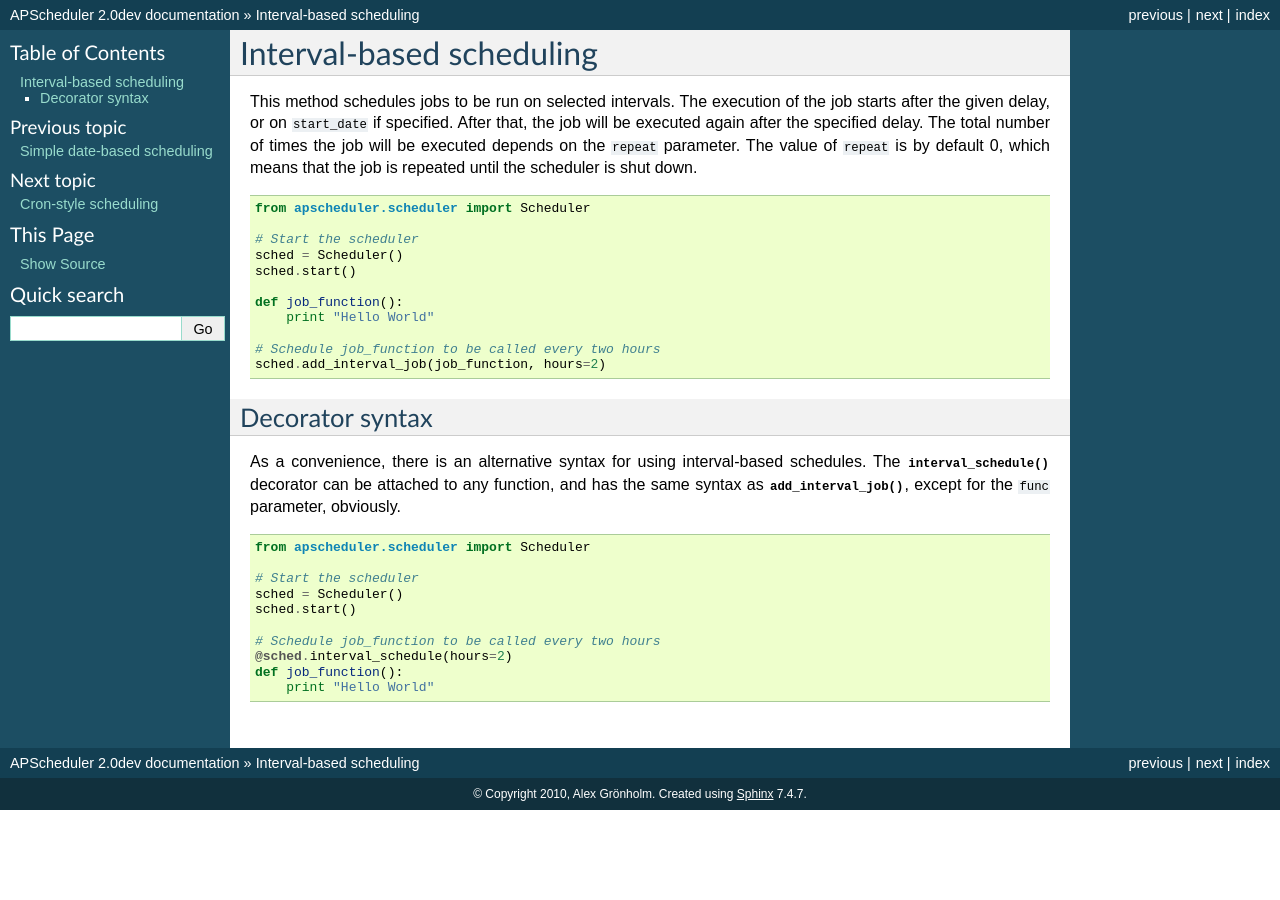
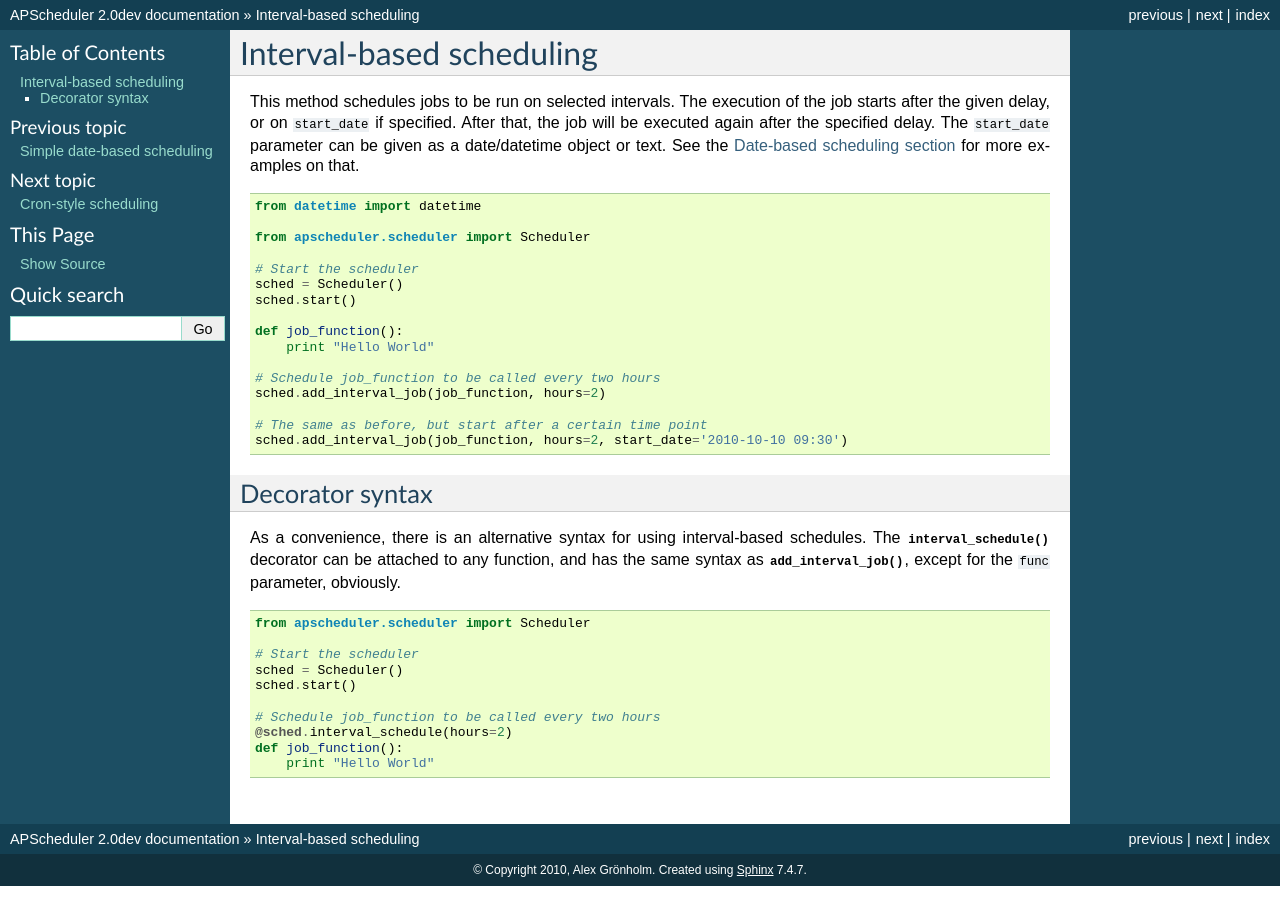
Before and after one commit to agronholm/apscheduler, a Sphinx documentation site: the page built from docs/intervalschedule.rst, in a window 1280 px wide. Built offline with Sphinx 7.4.7, drawn with Linux system fonts in a browser that asks for light colours.

Commit message:
Update docs to match the new semantics

```diff
--- a/docs/intervalschedule.rst
+++ b/docs/intervalschedule.rst
@@ -1,15 +1,16 @@
 Interval-based scheduling
 =========================
 
-This method schedules jobs to be run on selected intervals.
-The execution of the job starts after the given delay, or on
-``start_date`` if specified. After that, the job will be executed
-again after the specified delay. The total number of times the job
-will be executed depends on the ``repeat`` parameter.
-The value of ``repeat`` is by default 0, which means that the job is
-repeated until the scheduler is shut down.
+This method schedules jobs to be run on selected intervals. The execution of
+the job starts after the given delay, or on ``start_date`` if specified. After
+that, the job will be executed again after the specified delay. The
+``start_date`` parameter can be given as a date/datetime object or text. See
+the :doc:`Date-based scheduling section <dateschedule>` for more examples on
+that.
 
 ::
+
+    from datetime import datetime
 
     from apscheduler.scheduler import Scheduler
 
@@ -23,14 +24,18 @@ repeated until the scheduler is shut down.
     # Schedule job_function to be called every two hours
     sched.add_interval_job(job_function, hours=2)
 
+    # The same as before, but start after a certain time point
+    sched.add_interval_job(job_function, hours=2, start_date='2010-10-10 09:30')
+
+
 Decorator syntax
 ----------------
 
 As a convenience, there is an alternative syntax for using interval-based
-schedules. The :meth:`~apscheduler.scheduler.Scheduler.interval_schedule` decorator can be
-attached to any function, and has the same syntax as
-:meth:`~apscheduler.scheduler.Scheduler.add_interval_job`, except for the ``func``
-parameter, obviously.
+schedules. The :meth:`~apscheduler.scheduler.Scheduler.interval_schedule`
+decorator can be attached to any function, and has the same syntax as
+:meth:`~apscheduler.scheduler.Scheduler.add_interval_job`, except for the
+``func`` parameter, obviously.
 
 ::
 
```
Also changed, not shown: docs/cronschedule.rst (+9 -0 lines), docs/dateschedule.rst (+14 -0 lines).
